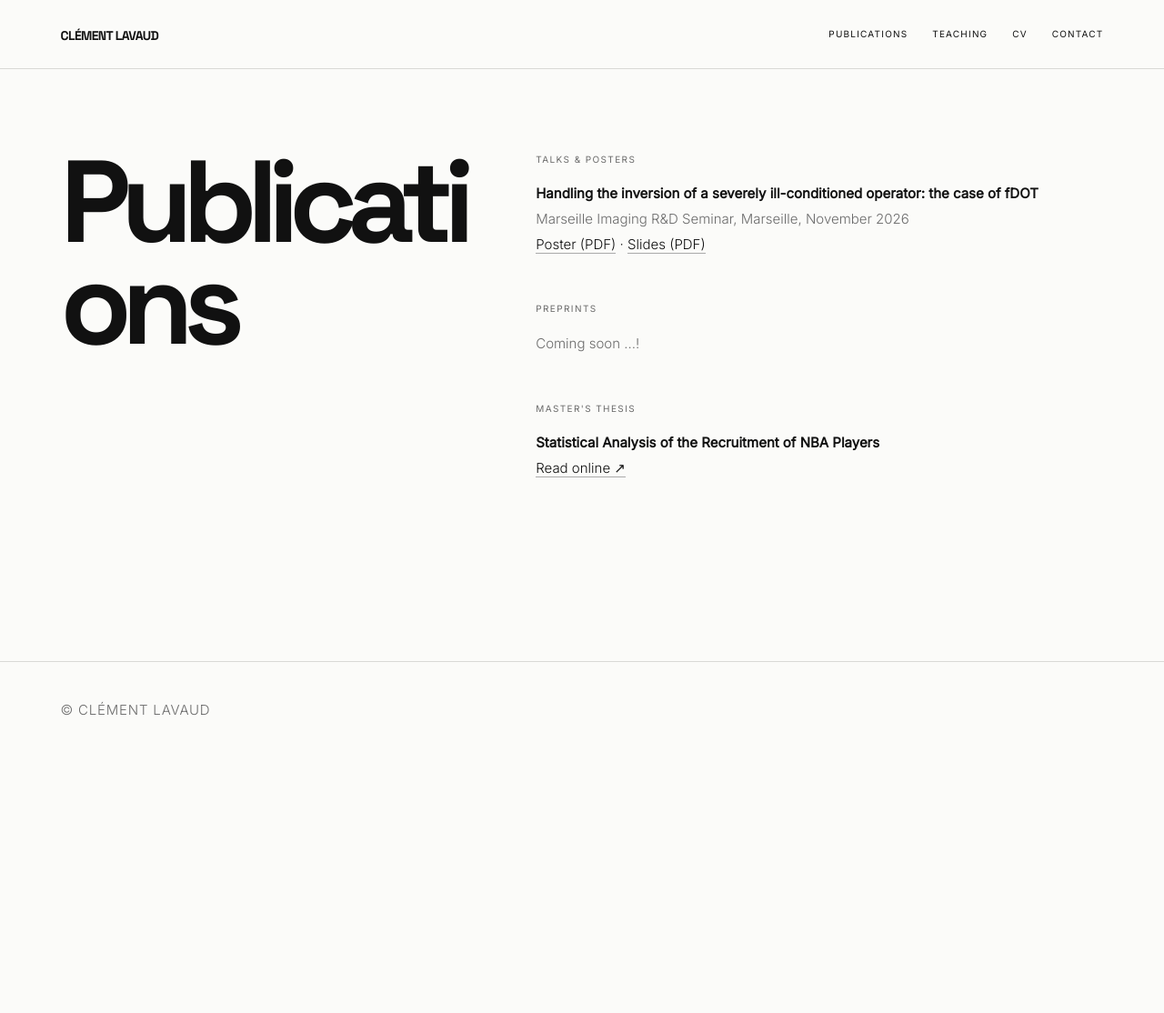
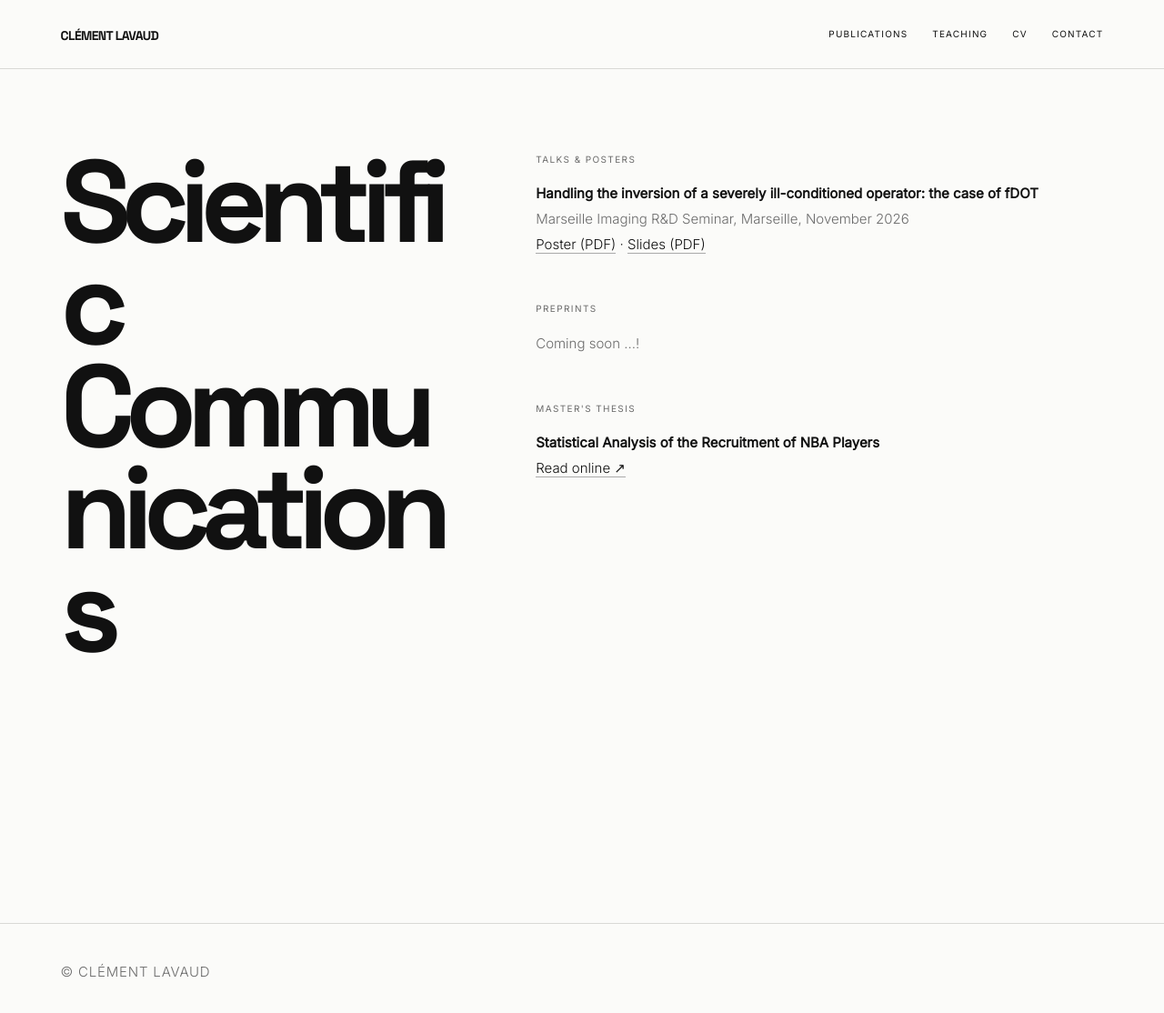
Before and after one commit to clementlavaud/clementlavaud.github.io, a Jekyll site: the page built from publications.md, in a window 1280 px wide and 1127 px high. Shown: the top 1114 px of the window at 91% size. Built offline with Jekyll 4.4.1, drawn with Linux system fonts in a browser that asks for light colours.

Commit message:
Update publications.md

```diff
--- a/publications.md
+++ b/publications.md
@@ -5,7 +5,7 @@ title: "Publications"
 
 <div class="page">
   <aside class="page-side">
-    <h1 class="page-title">Publications</h1>
+    <h1 class="page-title">Scientific Communications</h1>
   </aside>
   <div class="page-body">
     <p class="label">Talks &amp; posters</p>
```
